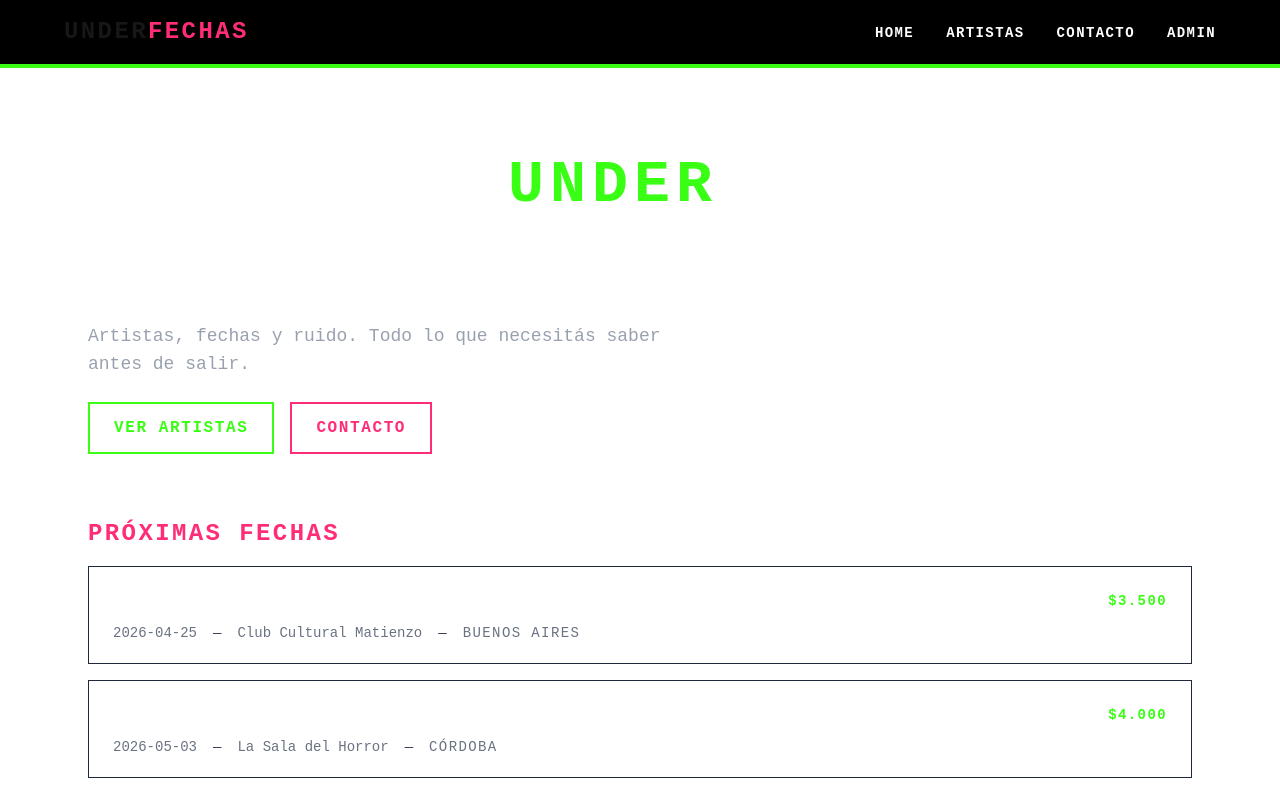
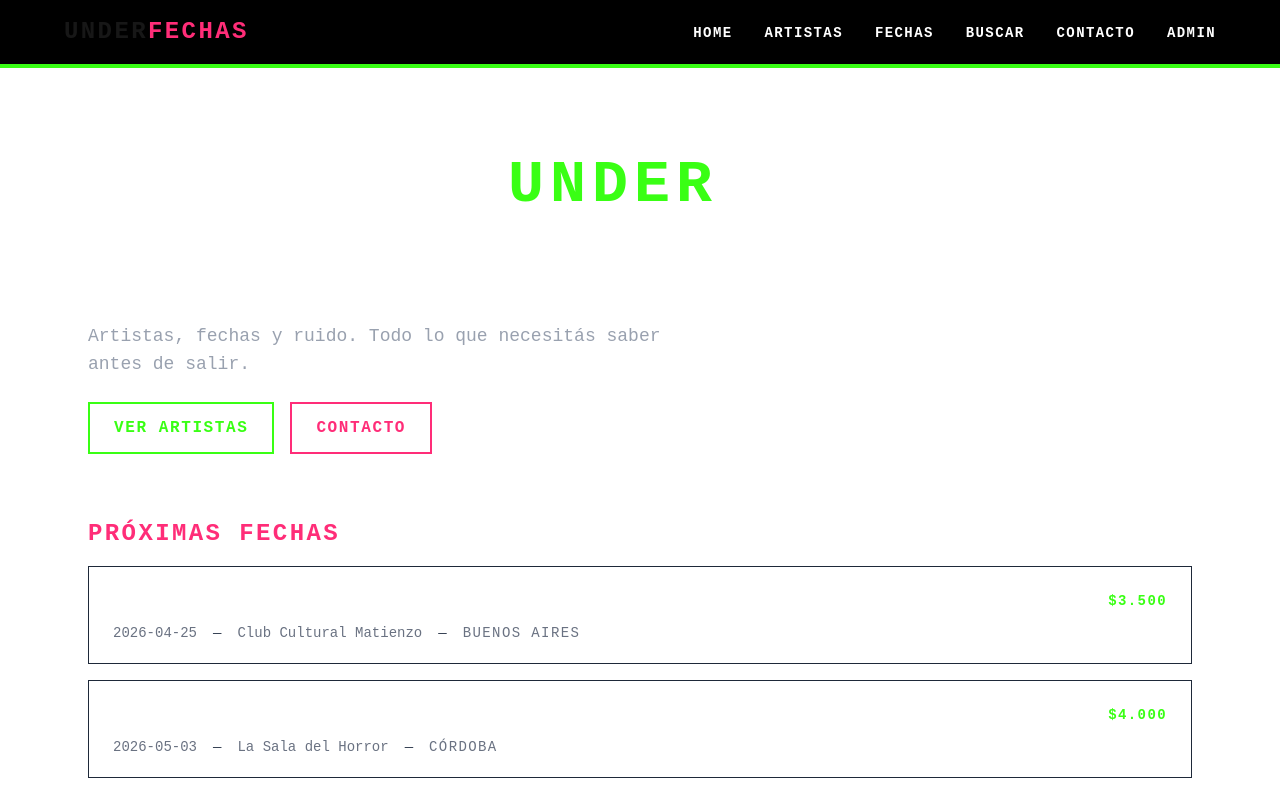
Before and after one commit to ValenBelone7/artists-under-next.js, a Next.js app: page / in a window 1280 px wide. Shown: the top 793 px of the page. Built offline with nearby package versions, Linux system fonts and the light colour scheme.

Commit message:
refactor: extraer Navbar a componente y agregar links a /fechas y /buscar

```diff
--- a/src/app/layout.js
+++ b/src/app/layout.js
@@ -1,7 +1,7 @@
 import { Geist } from "next/font/google";
-import Link from "next/link";
 import "./globals.css";
 import { ArtistasProvider } from "./context/ArtistasContext";
+import Navbar from "@/components/Navbar";
 
 const geist = Geist({ subsets: ["latin"] });
 
@@ -16,51 +16,14 @@ export default function RootLayout({ children }) {
       <body className={`${geist.className} bg-black text-white min-h-screen flex flex-col`}>
         <ArtistasProvider>
 
-          {/* Barra de navegacion fija */}
-          <nav className="w-full border-b-4 border-[#39FF14] bg-black px-6 py-4">
-            <div className="max-w-6xl mx-auto flex items-center justify-between">
+          <Navbar />
 
-              {/* Logo con ida al home */}
-              <Link
-                href="/"
-                className="text-2xl font-black uppercase tracking-widest"
-                style={{ fontFamily: "'Courier New', monospace" }}
-              >
-                UNDER<span className="text-[#FF2D78]">FECHAS</span>
-              </Link>
-
-              {/* Links del nav */}
-              <ul className="flex items-center gap-8">
-                {[
-                  { href: "/", label: "Home" },
-                  { href: "/artistas", label: "Artistas" },
-                  { href: "/contacto", label: "Contacto" },
-                  { href: "/admin", label: "Admin" },
-                ].map(({ href, label }) => (
-                  <li key={href}>
-                    <Link
-                      href={href}
-                      className="text-sm font-bold uppercase tracking-widest text-white hover:text-[#39FF14] transition-colors duration-200"
-                      style={{ fontFamily: "'Courier New', monospace" }}
-                    >
-                      {label}
-                    </Link>
-                  </li>
-                ))}
-              </ul>
-
-            </div>
-          </nav>
-
-          {/* Contenido de las otras paginas */}
           <main className="flex-1">
             {children}
           </main>
 
-          {/* FOOTER */}
           <footer className="w-full border-t-4 border-[#FF2D78] bg-black px-6 py-6">
             <div className="max-w-6xl mx-auto flex flex-col md:flex-row items-center justify-between gap-4">
-
               <p
                 className="text-xs uppercase tracking-widest text-gray-500"
                 style={{ fontFamily: "'Courier New', monospace" }}
@@ -68,21 +31,18 @@ export default function RootLayout({ children }) {
                 © {new Date().getFullYear()} —{" "}
                 <span className="text-[#39FF14]">UNDERFECHAS</span>
               </p>
-
               <p
                 className="text-xs uppercase tracking-widest text-[#FF2D78]"
                 style={{ fontFamily: "'Courier New', monospace" }}
               >
                 La escena no para. La fecha tampoco.
               </p>
-
               <p
                 className="text-xs uppercase tracking-widest text-gray-600"
                 style={{ fontFamily: "'Courier New', monospace" }}
               >
                 Hecho con ruido 🎸
               </p>
-
             </div>
           </footer>
 
--- /dev/null
+++ b/src/components/Navbar.jsx
@@ -0,0 +1,40 @@
+import Link from "next/link";
+
+export default function Navbar() {
+  return (
+    <nav className="w-full border-b-4 border-[#39FF14] bg-black px-6 py-4">
+      <div className="max-w-6xl mx-auto flex items-center justify-between">
+
+        <Link
+          href="/"
+          className="text-2xl font-black uppercase tracking-widest"
+          style={{ fontFamily: "'Courier New', monospace" }}
+        >
+          UNDER<span className="text-[#FF2D78]">FECHAS</span>
+        </Link>
+
+        <ul className="flex items-center gap-8">
+          {[
+            { href: "/", label: "Home" },
+            { href: "/artistas", label: "Artistas" },
+            { href: "/fechas", label: "Fechas" },
+            { href: "/buscar", label: "Buscar" },
+            { href: "/contacto", label: "Contacto" },
+            { href: "/admin", label: "Admin" },
+          ].map(({ href, label }) => (
+            <li key={href}>
+              <Link
+                href={href}
+                className="text-sm font-bold uppercase tracking-widest text-white hover:text-[#39FF14] transition-colors duration-200"
+                style={{ fontFamily: "'Courier New', monospace" }}
+              >
+                {label}
+              </Link>
+            </li>
+          ))}
+        </ul>
+
+      </div>
+    </nav>
+  );
+}
```
